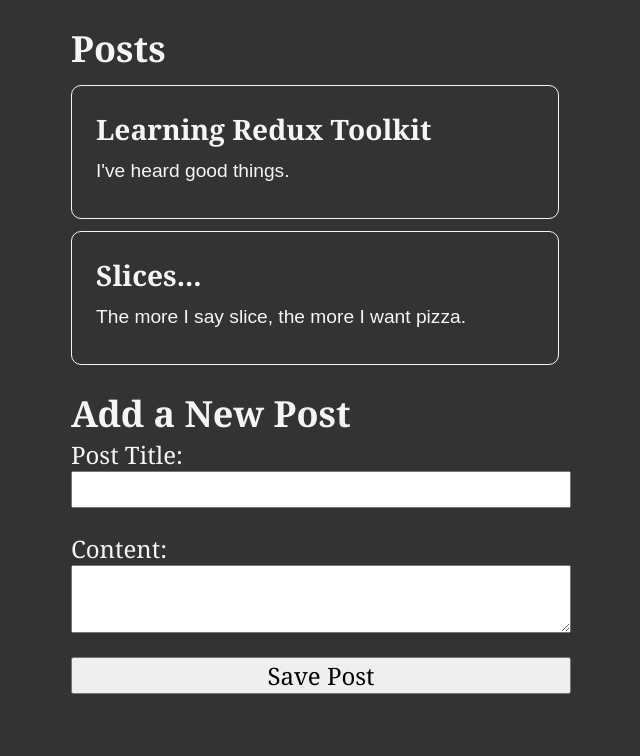
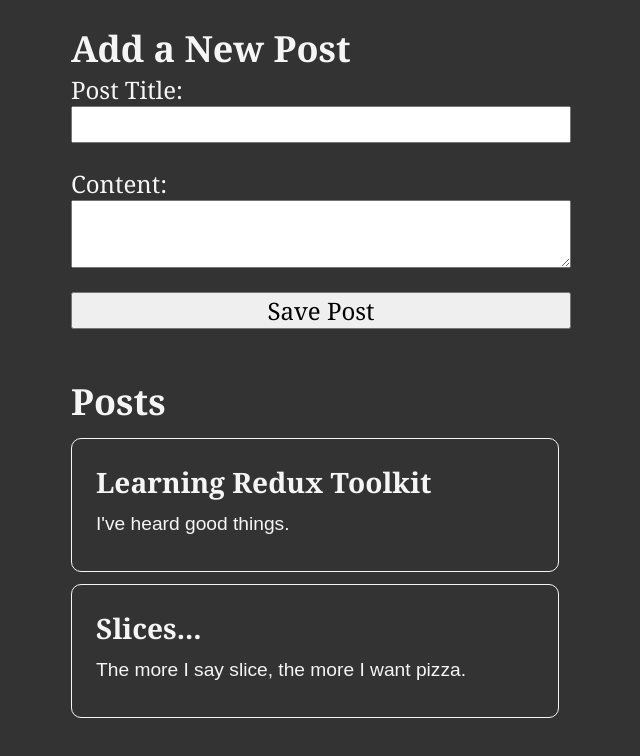
Before and after one commit to Drew-L-Nelson/Redux-Toolkit, a React (Create React App) app: page / in a window 1280 px wide. Shown: the top 756 px of the page, without its empty margins (319-959 px from the left). Built offline with nearby package versions, Linux system fonts and the light colour scheme.

Commit message:
1 file modified

```diff
--- a/src/App.js
+++ b/src/App.js
@@ -1,13 +1,13 @@
-import React from "react";
+import React from 'react';
 import Counter from './features/counter/Counter';
-import PostsList from './features/posts/PostsList'
+import PostsList from './features/posts/PostsList';
 import AddPostForm from './features/posts/AddPostForm';
 
 export default function App() {
   return (
     <main className="App">
+      <AddPostForm />
       <PostsList />
-      <AddPostForm />
     </main>
   );
 }
```
